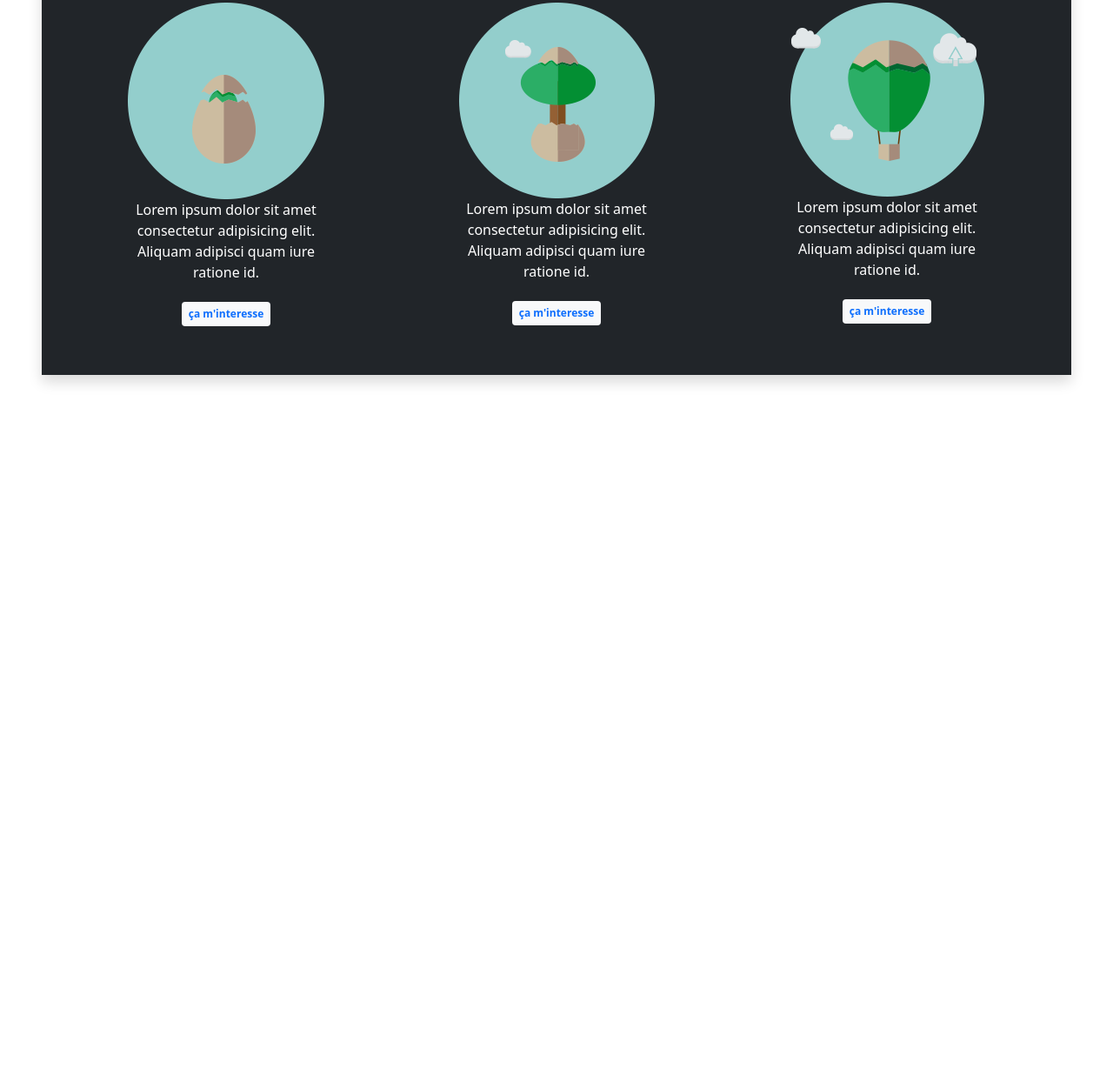
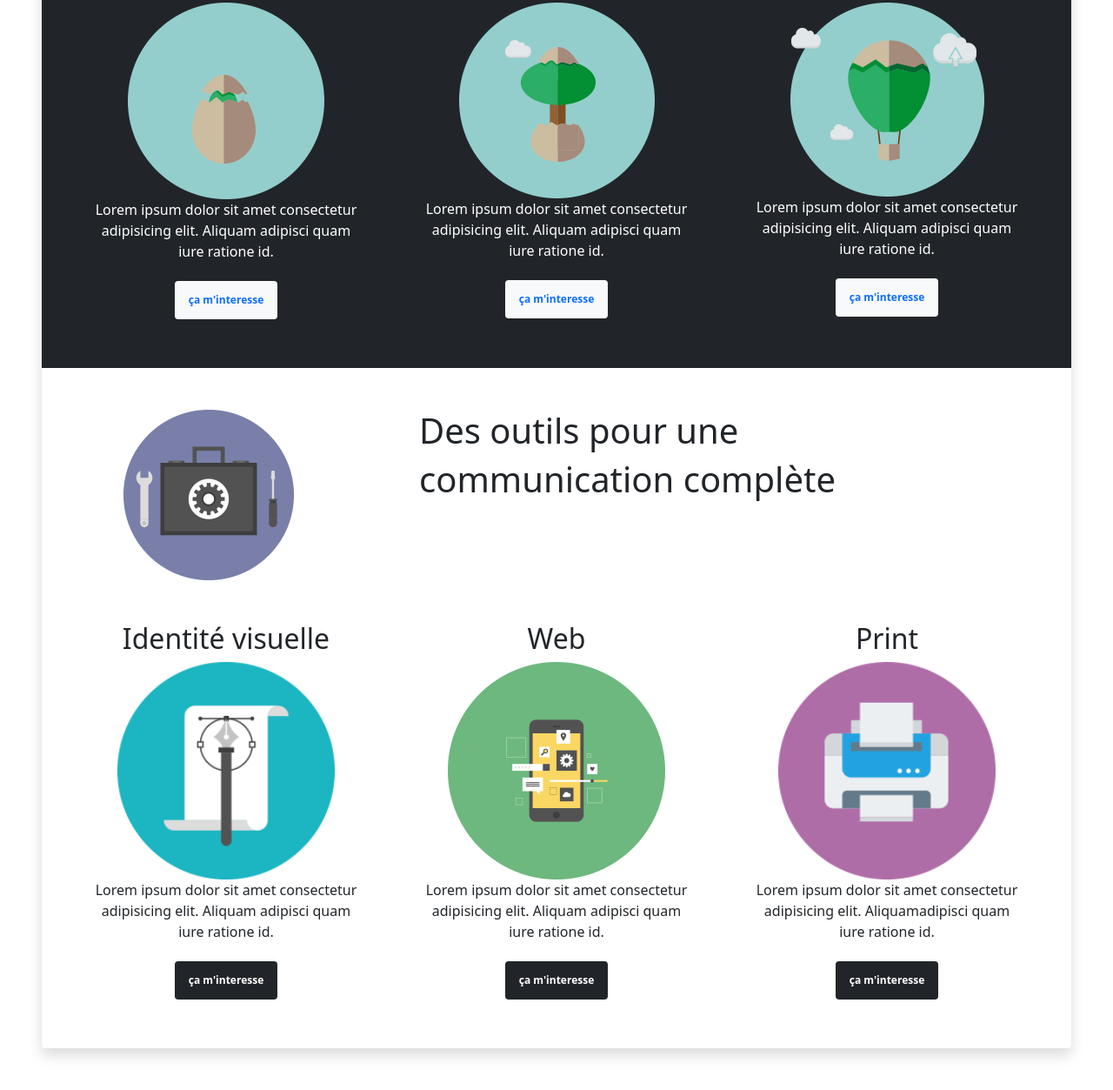
Before and after one commit to Gweny526/Youcommunik-bootstrap, a website: page index.html in a window 1280 px wide. Shown: the part 1547-2800 px from the top of the page at 87% size. Before the commit the page ends 2026 px from the top, so only its background shows below. Drawn offline with nearby package versions, Linux system fonts and the light colour scheme.

Commit message:
responsive finished until the last section

```diff
--- a/index.html
+++ b/index.html
@@ -82,10 +82,10 @@
   <section class="bg-dark text-white">
     <div class="container">
       <div class="row mx-5">
-        <div class="col-4 my-5">
+        <div class="col-sm-12 col-md-12 col-lg-4 my-5">
           <img src="./img/packages.png" alt="open box">
         </div>
-        <div class="col-8 my-5">
+        <div class="col-sm-12 col-md-12 col-lg-8 my-5">
           <h2 class="fs-1">à chaque étape son pack</h2>
           <h4>naître, grandir et prospérer.</h4>
         </div>
@@ -94,26 +94,59 @@
         <div class="col">
           <h2 class="text-capitalize mx-3">éclosion</h2>
           <img src="./img/icon-eclosion.png" alt="éclosion">
-          <p class="mx-5">Lorem ipsum dolor sit amet consectetur adipisicing elit. Aliquam adipisci quam iure ratione id.</p>
-          <a href="#" class="btn"><span class="badge bg-light text-primary p-2 mb-5">ça m'interesse</span></a>
+          <p class="mx-4">Lorem ipsum dolor sit amet consectetur adipisicing elit. Aliquam adipisci quam iure ratione id.</p>
+          <a href="#" class="btn"><span class="badge bg-light text-primary p-3 mb-5">ça m'interesse</span></a>
         </div>
         <div class="col">
           <h2 class="text-capitalize">évolution</h2>
           <img src="./img/icon-evolution.png" alt="évolusion">
-          <p class="mx-5">Lorem ipsum dolor sit amet consectetur adipisicing elit. Aliquam adipisci quam iure ratione id.</p>
-          <a href="#" class="btn"><span class="badge bg-light text-primary p-2 mb-5">ça m'interesse</span></a>
+          <p class="mx-4">Lorem ipsum dolor sit amet consectetur adipisicing elit. Aliquam adipisci quam iure ratione id.</p>
+          <a href="#" class="btn"><span class="badge bg-light text-primary p-3 mb-5">ça m'interesse</span></a>
         </div>
         <div class="col">
           <h2 class="text-capitalize">envol</h2>
           <img src="./img/icon-envole.png" alt="envol">
-          <p class="mx-5">Lorem ipsum dolor sit amet consectetur adipisicing elit. Aliquam adipisci quam iure ratione id.</p>
-          <a href="#" class="btn"><span class="badge bg-light text-primary p-2 mb-5">ça m'interesse</span></a>
+          <p class="mx-4">Lorem ipsum dolor sit amet consectetur adipisicing elit. Aliquam adipisci quam iure ratione id.</p>
+          <a href="#" class="btn"><span class="badge bg-light text-primary p-3 mb-5">ça m'interesse</span></a>
         </div>
       </div>
     </div>
+  </section>
+  <!-- section outils -->
+  <section>
+    <div class="container">
+      <div class="row mx-5">
+        <div class="col-sm-12 col-md-12 col-lg-4 my-5">
+          <img src="./img/outils.png" alt="tools box">
+        </div>
+        <div class="col-8 my-5">
+          <h2 class="fs-1">Des outils pour une</h2>
+          <h2 class="fs-1">communication complète</h2>
+        </div>
+      </div>
+      <div class="row text-center ">
+        <div class="col">
+          <h2 class="mx-3">Identité visuelle</h2>
+          <img src="./img/identite-graphique.png" height="250px" alt="graphique identity">
+          <p class="mx-4">Lorem ipsum dolor sit amet consectetur adipisicing elit. Aliquam adipisci quam iure ratione id.</p>
+          <a href="#" class="btn"><span class="badge bg-dark p-3 mb-5">ça m'interesse</span></a>
+        </div>
+        <div class="col">
+          <h2 class="text-capitalize">web</h2>
+          <img src="./img/reseaux-sociaux.png" alt="web">
+          <p class="mx-4">Lorem ipsum dolor sit amet consectetur adipisicing elit. Aliquam adipisci quam iure ratione id.</p>
+          <a href="#" class="btn"><span class="badge bg-dark p-3 mb-5">ça m'interesse</span></a>
+        </div>
+        <div class="col">
+          <h2 class="text-capitalize">print</h2>
+          <img src="./img/print.png" height="250px" alt="Print">
+          <p class="mx-4">Lorem ipsum dolor sit amet consectetur adipisicing elit. Aliquamadipisci quam iure ratione id.</p>
+          <a href="#" class="btn"><span class="badge bg-dark p-3 mb-5">ça m'interesse</span></a>
+        </div>
+      </div>
+    </div>
+  </section>
 
-
-  </section>
   <!-- footer -->
   <footer>
 
```
